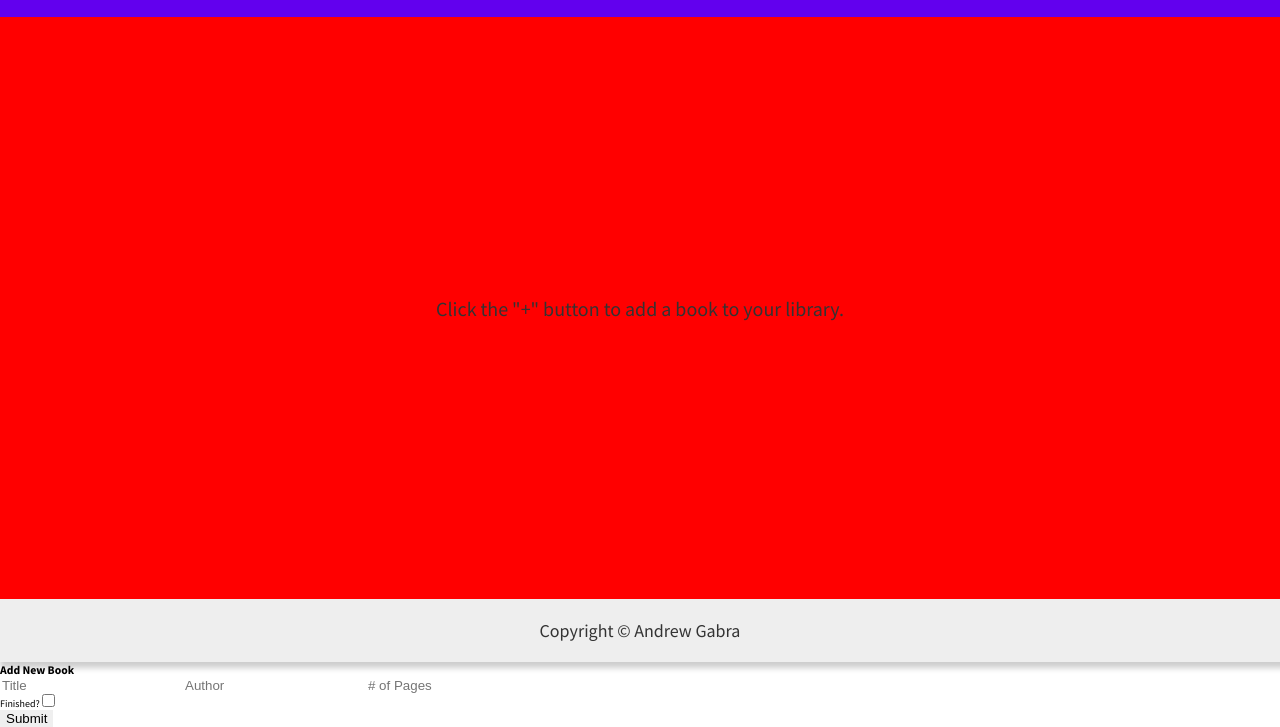
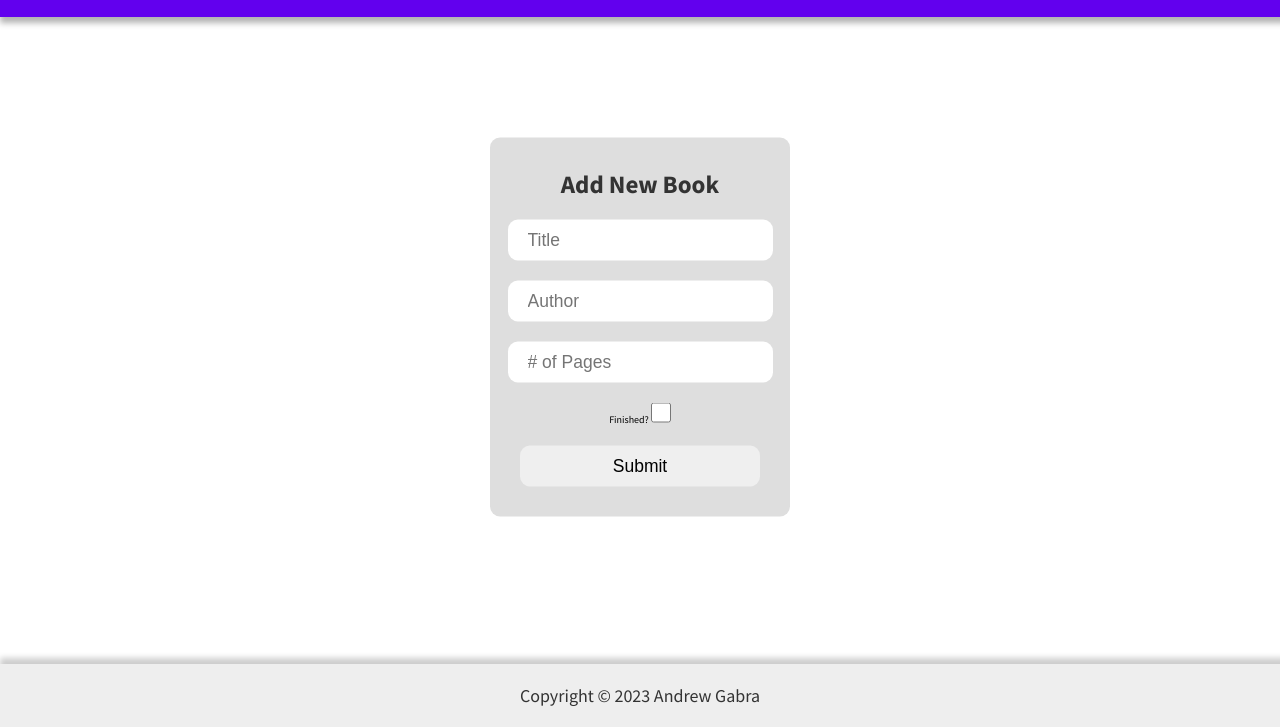
Before and after one commit to agabra23/library-odin, a plain HTML site: page index.html in a window 1280 px wide. Both pictures are taken after a click on the icon 1240 px from the left and 45 px from the top of the page. Shown: the part 73-800 px from the top of the page. Drawn offline with Linux system fonts and the light colour scheme.

Commit message:
Modal styling and DOM adjustments

```diff
--- a/app.js
+++ b/app.js
@@ -5,6 +5,20 @@ const currentYear = new Date().getFullYear();
 year.innerHTML = currentYear;
 
 // Objects
+
+class Book {
+  constructor(
+    title = "Unknown",
+    author = "Unknown",
+    pages = 0,
+    haveRead = false
+  ) {
+    this.title = title;
+    this.author = author;
+    this.pages = pages;
+    this.haveRead = haveRead;
+  }
+}
 
 class Library {
   constructor() {
@@ -32,32 +46,28 @@ class Library {
   }
 }
 
-class Book {
-  constructor(
-    title = "Unknown",
-    author = "Unknown",
-    pages = 0,
-    haveRead = false
-  ) {
-    this.title = title;
-    this.author = author;
-    this.pages = pages;
-    this.haveRead = haveRead;
-  }
-}
-
-function Book(title, author, numberOfPages, haveRead) {
-  this.title = title;
-  this.author = author;
-  this.numberOfPages = numberOfPages;
-  this.haveRead = haveRead;
-}
-
 const library = new Library();
 
 // UI
 
+const addBookBtn = document.getElementById("addBookBtn");
+const addBookModal = document.getElementById("addBookModal");
+const addBookForm = document.getElementById("addBookForm");
 const booksGrid = document.getElementById("books-grid");
+const placeholderSection = document.getElementById("placeholder-container");
+
+// Modal
+
+function openAddBookModal() {
+  addBookForm.reset();
+  addBookModal.classList.add("active");
+  placeholderSection.style.visibility = "hidden";
+}
+
+function closeAddBookModal() {
+  addBookModal.classList.remove("active");
+  placeholderSection.style.visibility = "visible";
+}
 
 function resetBooksGrid() {
   booksGrid.innerHTML = "";
@@ -110,3 +120,39 @@ function createBookCard(book) {
   cardContainer.appendChild(btnContainer);
   booksGrid.appendChild(cardContainer);
 }
+
+function getBookFromForm() {
+  const title = document.getElementById("title");
+  const author = document.getElementById("author");
+  const pages = document.getElementById("pages");
+  const isRead = document.getElementById("is-read");
+  return new Book(title, author, pages, isRead);
+}
+
+const addBook = (e) => {
+  e.preventDefault();
+  const newBook = getBookFromForm();
+
+  if (library.inLibrary(newBook)) {
+    alert("Already in library");
+    return;
+  }
+
+  library.addBook(newBook);
+  updateBooksGrid();
+  closeAddBookModal;
+};
+
+const removeBook = (e) => {
+  const title = e.target.parentNode.parentNode.firstChild.innerHTML.replaceAll(
+    "",
+    ""
+  );
+};
+
+addBookBtn.onclick = openAddBookModal;
+addBookForm.onsubmit = addBook;
+
+const testBook = new Book("test title", "test author", 100, true);
+
+createBookCard(testBook);
--- a/index.html
+++ b/index.html
@@ -12,6 +12,7 @@
       <h1>Library</h1>
       <svg
         class="plus-button"
+        id="addBookBtn"
         fill="currentColor"
         style="width: 4rem"
         xmlns="http://www.w3.org/2000/svg"
@@ -25,7 +26,7 @@
       </svg>
     </header>
     <main>
-      <div class="placeholder-container">
+      <div class="placeholder-container" id="placeholder-container">
         <p class="placeholder-text" id="placeholder-text">
           Click the "+" button to add a book to your library.
         </p>
@@ -39,7 +40,7 @@
     </footer>
     <div class="modal" id="addBookModal">
       <form action="#" class="add-book-form" id="addBookForm">
-        <h3>Add New Book</h3>
+        <h3 class="form-title">Add New Book</h3>
         <input
           type="text"
           class="form-input"
--- a/style.css
+++ b/style.css
@@ -111,7 +111,64 @@ main {
   height: 100%;
   display: grid;
   grid-template-columns: repeat(auto-fit, minmax(300px, 1fr));
-  background-color: red;
+  /* background-color: red; */
+}
+
+.modal {
+  position: fixed;
+  z-index: 6;
+  top: 50%;
+  left: 50%;
+  width: 300px;
+  border-radius: 1rem;
+  background-color: var(--secondary-light);
+  text-align: center;
+  transform: translate(-50%, -50%) scale(0);
+  transition: 0.2s ease-in-out;
+  padding: 3rem;
+}
+
+.form-title {
+  color: var(--primary-dark);
+  font-size: 2.5rem;
+}
+
+.modal.active {
+  transform: translate(-50%, -50%) scale(1);
+}
+
+.add-book-form {
+  display: flex;
+  flex-direction: column;
+  align-items: center;
+  gap: 2rem;
+}
+
+.add-book-form button {
+  width: 100%;
+}
+
+.btn {
+  padding: 1rem 2rem;
+  border-radius: 1rem;
+  transition: filter 0.15s ease-in-out;
+  font-size: 1.75rem;
+}
+
+input {
+  padding: 1rem 2rem;
+  border-radius: 1rem;
+  font-size: 1.75rem;
+}
+
+.btn:hover,
+.plus-button:hover {
+  filter: brightness(90%);
+}
+
+input[type="checkbox"] {
+  width: 2rem;
+  height: 2rem;
 }
 
 /* position: fixed;
```
